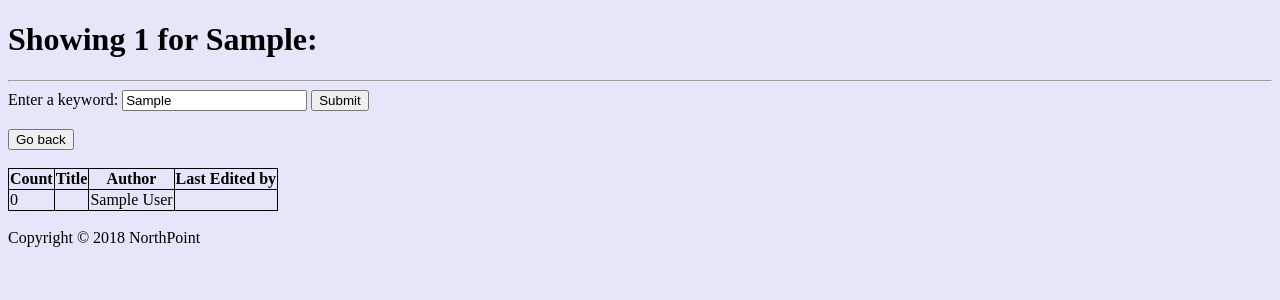
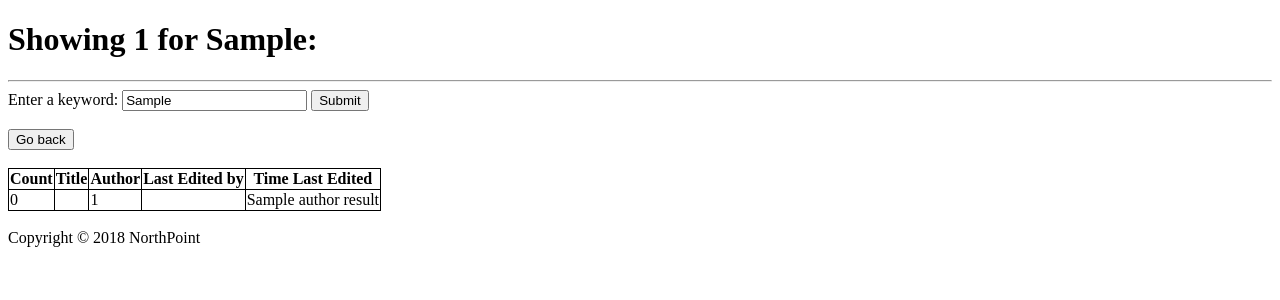
Before and after one commit to weiwenzhou/Northpoint, a Flask app: template templates/results.html in a window 1280 px wide. Shown: the top 300 px of the page. Run offline with Flask 2, Linux system fonts and the light colour scheme; the template is opened without the code that fills it: most values are stand-ins (such as "Sample title", 1, 10 or a date in 2020).

Commit message:
display time last edited when searching

```diff
--- a/app.py
+++ b/app.py
@@ -122,16 +122,21 @@ Takes the input from the user and outputs the data from least recent to most rec
 '''
 @app.route("/results", methods=['GET'])
 def results():
-    search=request.args["search_term"]
+    search = request.args["search_term"]
+    search = search.strip()
     #selects stories that contain the text the user has searched anywhere in it's name
-    command = "SELECT name, editor FROM stories WHERE name LIKE '%{0}%' GROUP BY name ORDER BY timestamp;".format(search)
+    command = "SELECT name, editor, timestamp FROM stories WHERE name LIKE '%{0}%' GROUP BY name ORDER BY timestamp;".format(search)
     results = getSelect.getAll(command)
-    authors = []
+    extra_info = []
     for each in results:
         author = og_author(each[0])
-        authors.append(author)
+        time_edit = time.strftime("%c",time.localtime(each[2]))
+        row = []
+        row.append(author)
+        row.append(time_edit)
+        extra_info.append(row)
     count = len(results)
-    return render_template("results.html", current_search=search, search_results=results, author_results=authors, result_count=count)
+    return render_template("results.html", current_search=search, search_results=results, author_results=extra_info, result_count=count)
 
 '''
 Used when user wants to create a story
--- a/templates/results.html
+++ b/templates/results.html
@@ -30,13 +30,15 @@ Showing {{ result_count }} for {{current_search}}:
     <th> Title </th>
     <th> Author </th>
     <th> Last Edited by </th>
+    <th> Time Last Edited </th>
   </tr>
   {% for i in range(result_count) %}
   <tr>
     <td> {{ i }} </td>
     <td> <a href="/story?title={{ search_results[i][0] }}">{{ search_results[i][0] }}</a> </td>
-    <td> {{ author_results[i] }} </td>
+    <td> {{ author_results[i][0] }} </td>
     <td> {{ search_results[i][1] }} </td>
+    <td> {{ author_results[i][1] }} </td>
   </tr>
   {% endfor %}
 </table>
--- a/templates/template.html
+++ b/templates/template.html
@@ -5,7 +5,7 @@
     <h1> {% block head %} {% endblock %} </h1>
     <hr>
   </head>
-  <body bgcolor="#E6E6FA">
+  <body>
     {% block body %}You should not be here{% endblock %}
     <footer><br>Copyright &copy; 2018 NorthPoint</footer>
   </body>
```
